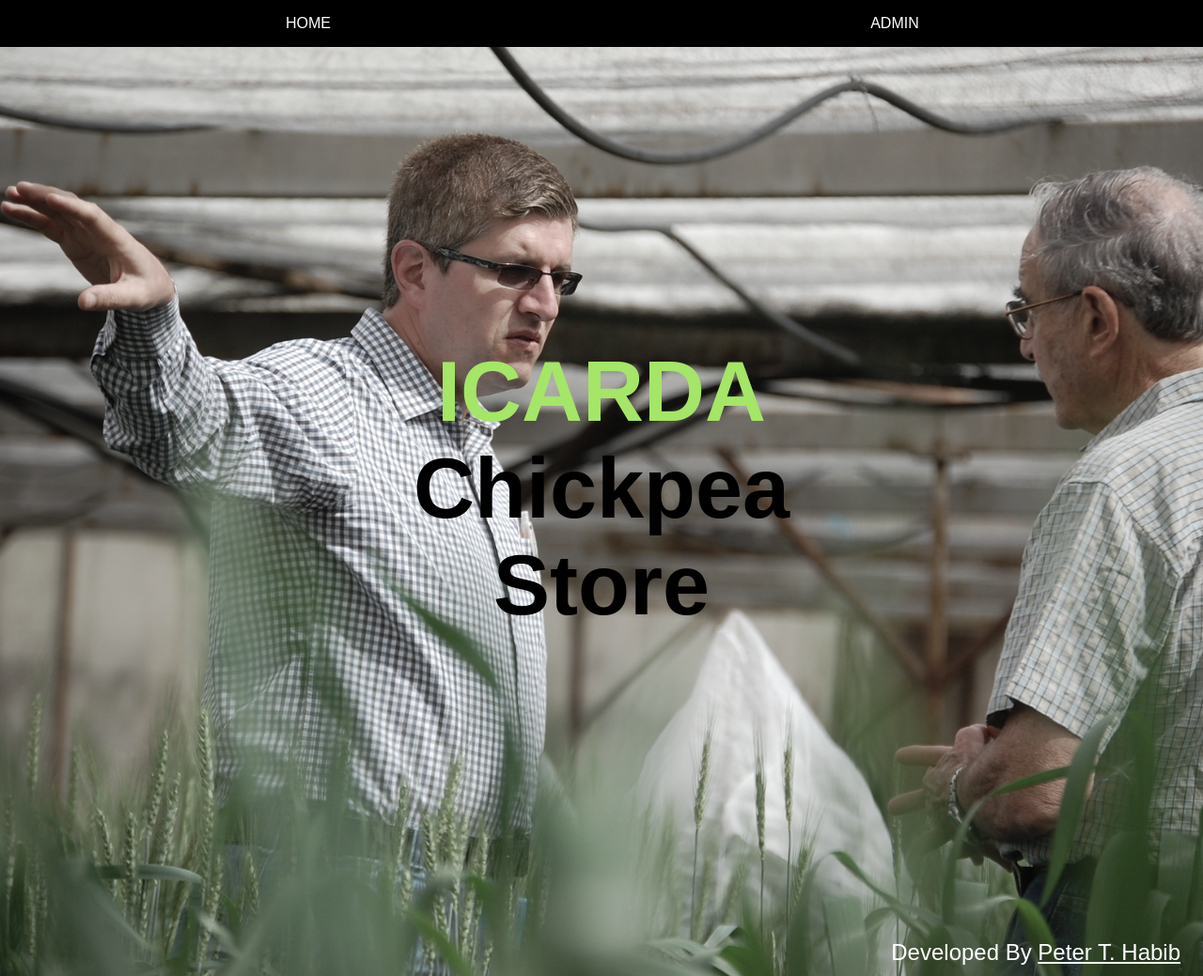
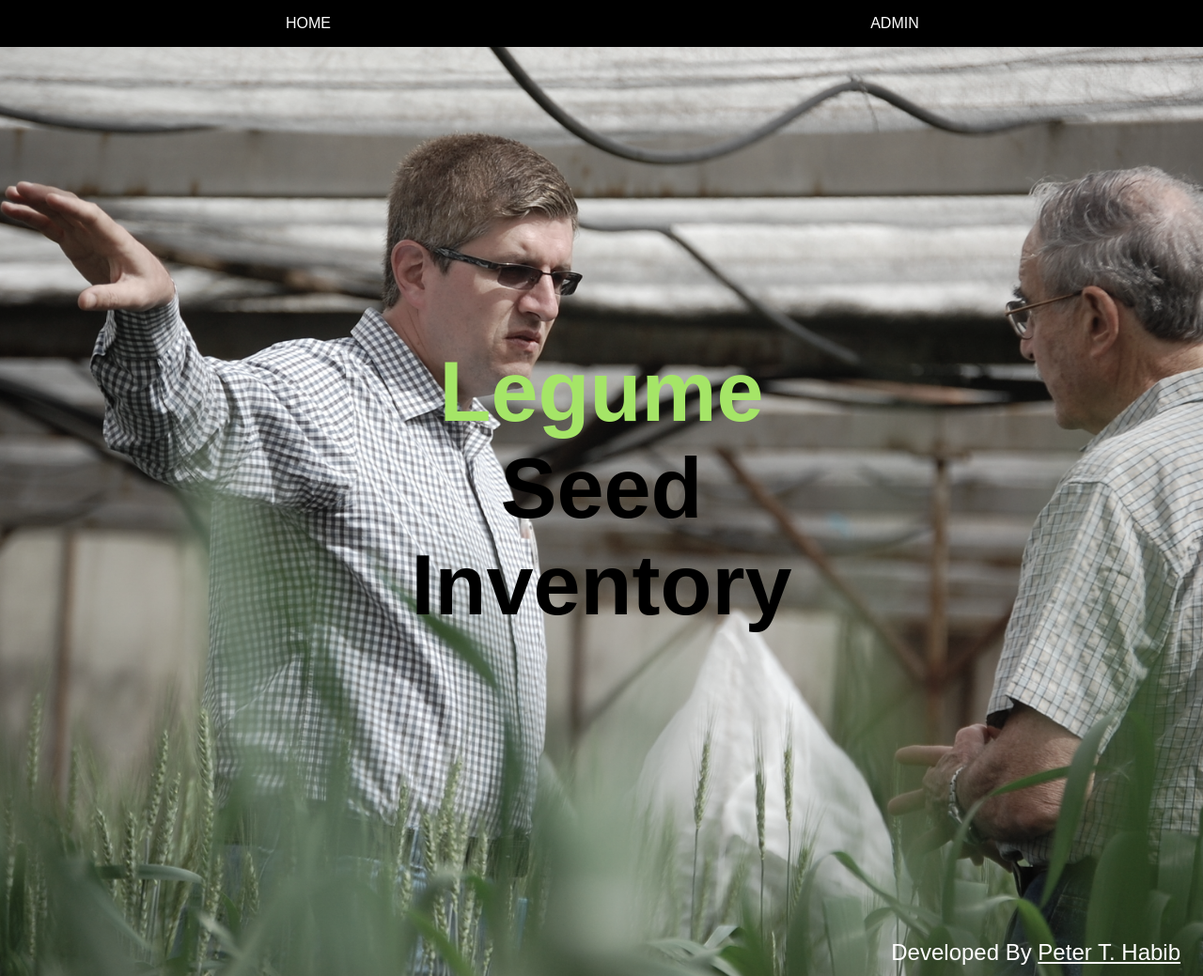
Before and after one commit to peterhabib/chickpea_store, a Django app: page / in a window 1280 px wide. Shown: the top 1039 px of the page at 94% size. Run offline with Django 3.2, Linux system fonts and the light colour scheme; data comes from the database, SQL or seed files in the repository.

Commit message:
Update search.html

```diff
--- a/templates/search.html
+++ b/templates/search.html
@@ -1,7 +1,7 @@
 {% load static %}
 <!DOCTYPE html>
 <html>
-<title>ICARDA Chickpea Store</title>
+<title>Legume Seed Inventory</title>
 <meta charset="UTF-8">
 <meta name="viewport" content="width=device-width, initial-scale=1">
 <link rel="stylesheet" href="https://www.w3schools.com/w3css/4/w3.css">
@@ -42,7 +42,7 @@ body, html {
   <div class="w3-display-bottomleft w3-center w3-padding-large w3-hide-small">
   </div>
   <div class="w3-display-middle w3-center">
-      <span class="w3-text-white" style="font-size:90px; color: black"><strong style="color: lawngreen">ICARDA</strong><br><strong style="color: black">Chickpea Store</strong></span>
+      <span class="w3-text-white" style="font-size:90px; color: black"><strong style="color: lawngreen">Legume</strong><br><strong style="color: black">Seed Inventory</strong></span>
   </div>
   <div class="w3-display-bottomright w3-center w3-padding-large">
     <span style="font-size: x-large" class="w3-text-white">Developed By <a href="https://scholar.google.com.eg/citations?user=UuTCVhsAAAAJ&hl=ar&oi=sra">Peter T. Habib</a></span>
```
